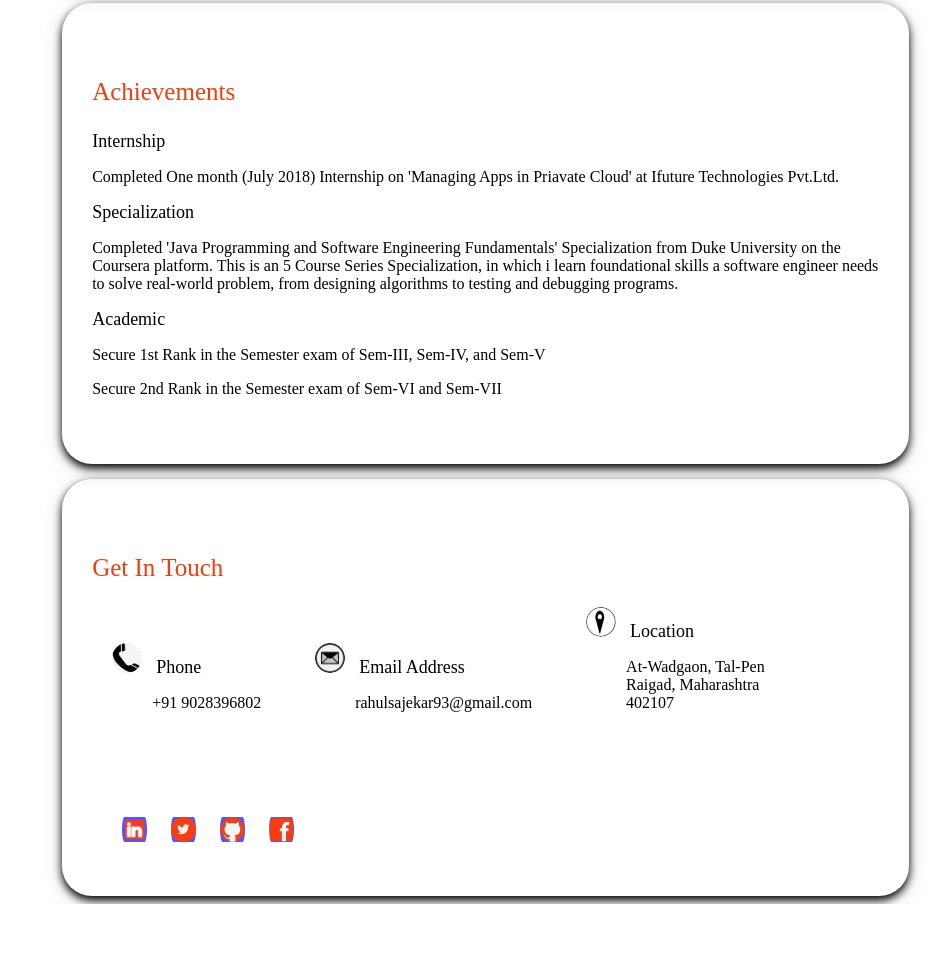
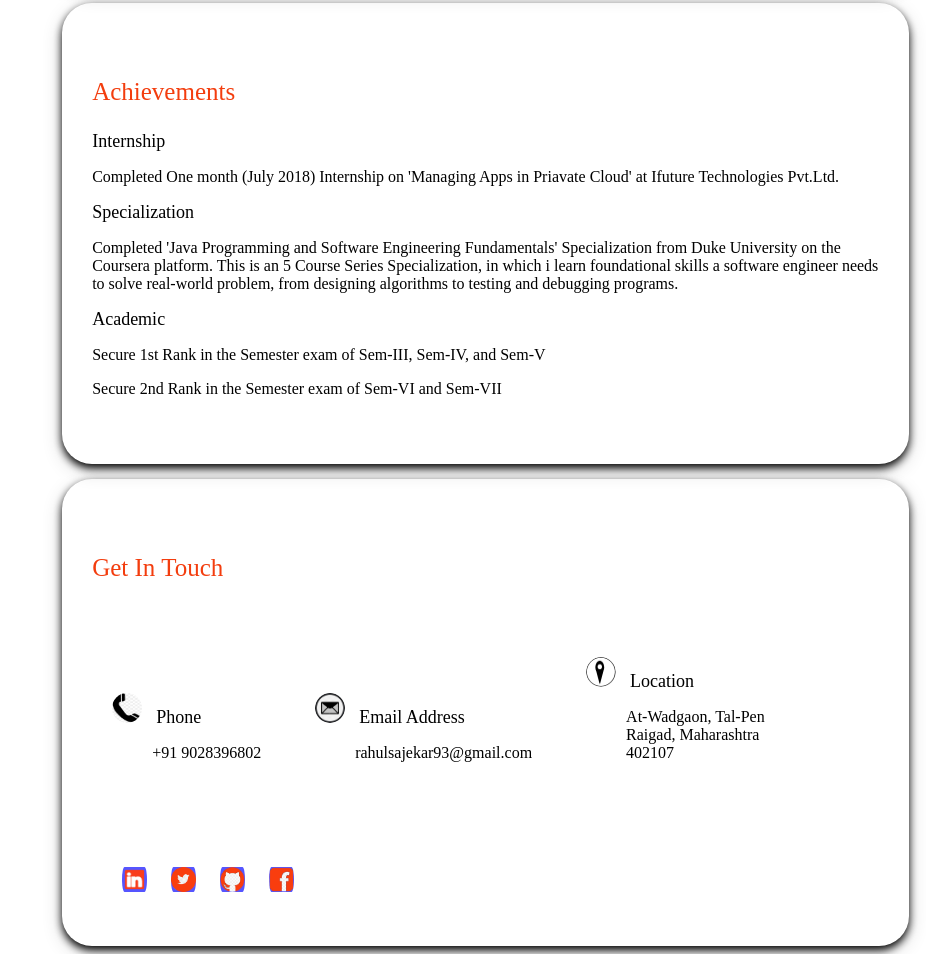
Before and after one commit to rahulsajekar/rahulsajekar.github.io, a plain HTML site: page index.html in a window 1280 px wide. Shown: the part 2419-3373 px from the top of the page, without its empty margins (354-1280 px from the left). Before the commit the page ends 3323 px from the top, so only its background shows below. Drawn offline with Linux system fonts and the light colour scheme.

Commit message:
add top margin to the location section

```diff
--- a/index.html
+++ b/index.html
@@ -173,7 +173,7 @@
 				<span style="padding-top:10px;font-size:large;padding-left:10px;">Email Address</span>
 				<p style="padding-left:40px;">rahulsajekar93@gmail.com</p>
 			</div>
-			<div style="margin-left:50px;display:inline-block; margin-bottom:50px;">
+			<div style="margin-left:50px;display:inline-block; margin-bottom:50px; margin-top:50px;">
 				<img src="img/location.png" alt="location" class="Clogo">
 				<span style="font-size:18px;padding-left:10px;">Location</span>
 				<p style="padding-left:40px;">At-Wadgaon, Tal-Pen<br>Raigad, Maharashtra<br>402107</p>
```
